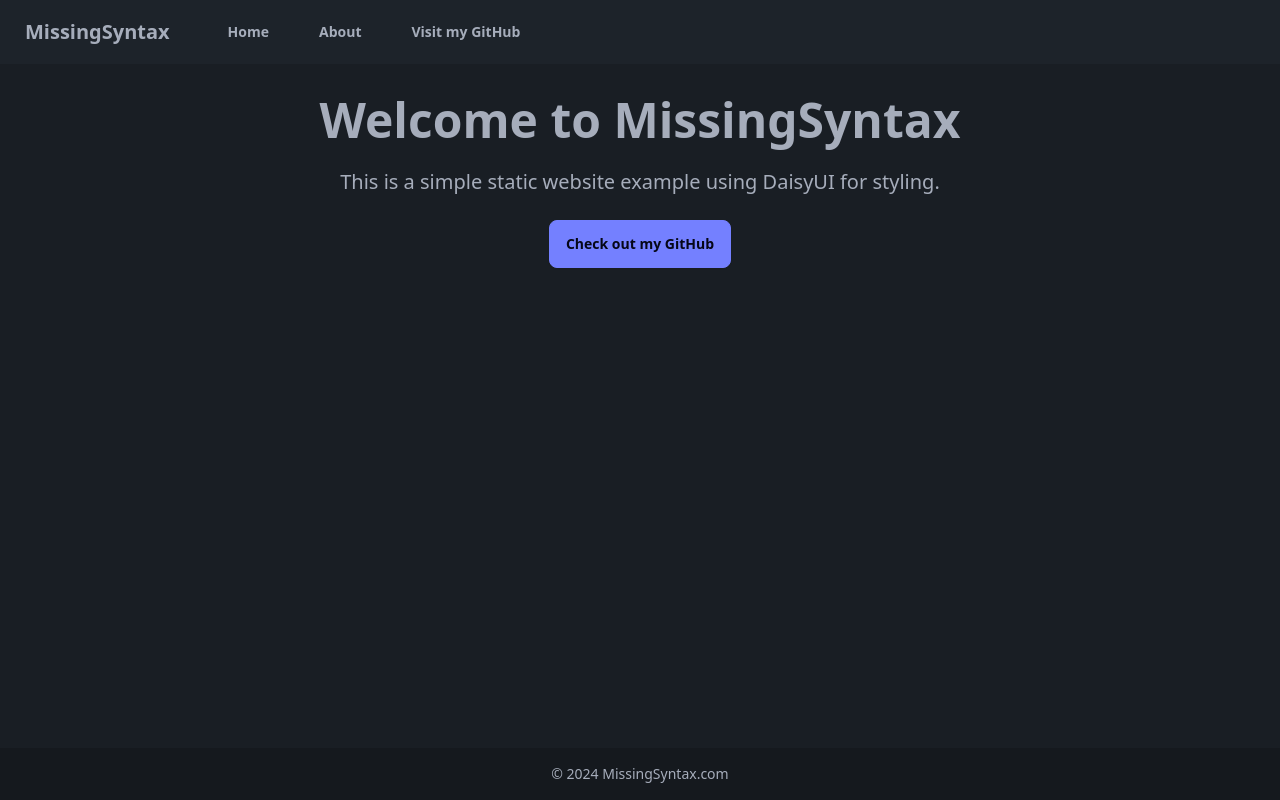
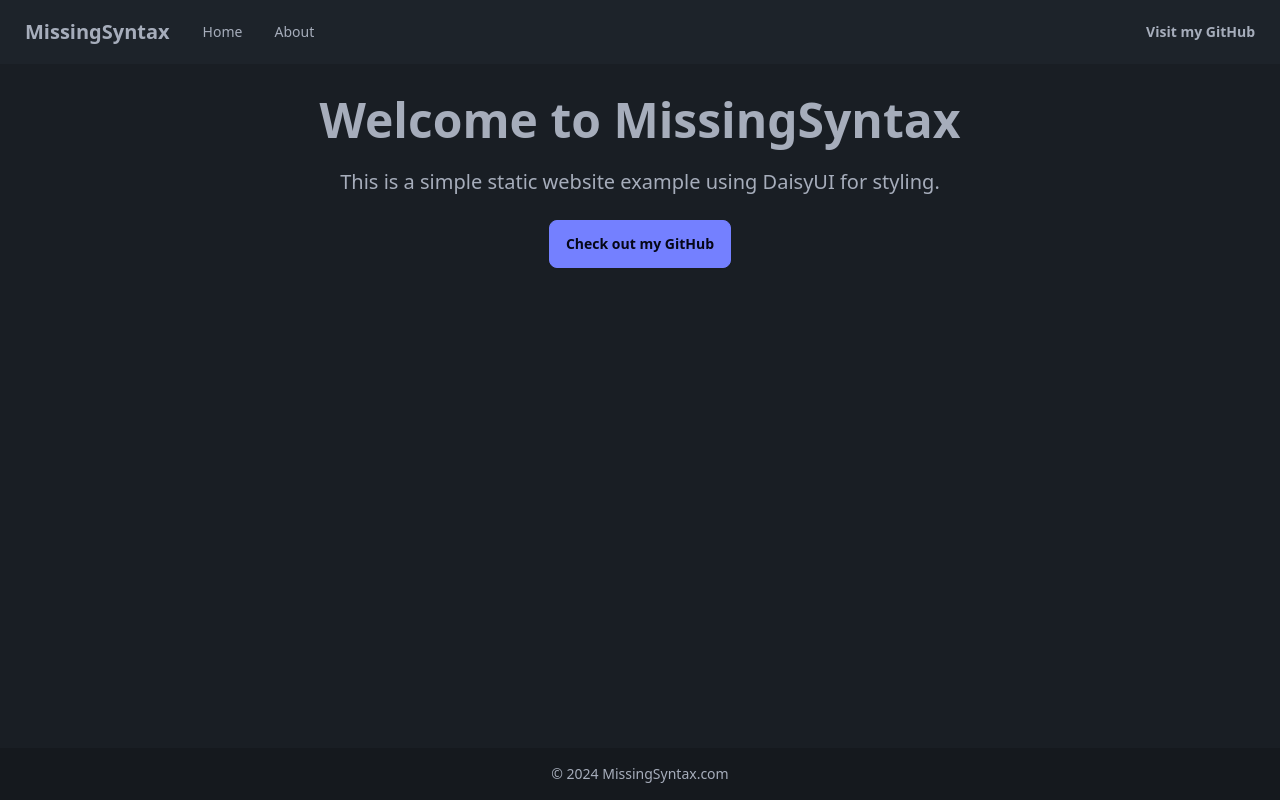
Before and after one commit to shadowzach7/cfwebpage, a website: page index.html in a window 1280 px wide. Drawn offline with Linux system fonts and the light colour scheme.

Commit message:
made more responsive for mobile browsers

```diff
--- a/index.html
+++ b/index.html
@@ -11,13 +11,30 @@
 
 <!-- Navbar -->
 <div class="navbar bg-base-100">
-    <a class="btn btn-ghost normal-case text-xl" href="#">MissingSyntax</a>
-    <div class="flex-1 px-2 mx-2">
-        <div class="flex justify-end">
-            <a class="btn btn-ghost mx-2" href="index.html">Home</a>
-            <a class="btn btn-ghost mx-2" href="about.html">About</a>
-            <a class="btn btn-ghost mx-2" href="https://github.com/shadowzach7" target="_blank">Visit my GitHub</a>
+    <div class="navbar-start">
+        <div class="dropdown">
+            <label tabindex="0" class="btn btn-ghost lg:hidden">
+                <svg xmlns="http://www.w3.org/2000/svg" class="h-5 w-5" fill="none" viewBox="0 0 24 24"
+                     stroke="currentColor">
+                    <path stroke-linecap="round" stroke-linejoin="round" stroke-width="2" d="M4 8h16M4 16h16"/>
+                </svg>
+            </label>
+            <ul tabindex="0" class="menu menu-compact dropdown-content mt-3 p-2 shadow bg-base-100 rounded-box w-52">
+                <li><a href="index.html">Home</a></li>
+                <li><a href="about.html">About</a></li>
+                <li><a href="https://github.com/shadowzach7" target="_blank">Visit my GitHub</a></li>
+            </ul>
         </div>
+        <a class="btn btn-ghost normal-case text-xl" href="index.html">MissingSyntax</a>
+        <!-- Desktop Menu Items -->
+        <ul class="menu menu-horizontal p-0 hidden lg:flex">
+            <li><a href="index.html">Home</a></li>
+            <li><a href="about.html">About</a></li>
+        </ul>
+    </div>
+    <!-- Navbar end for other desktop items -->
+    <div class="navbar-end hidden lg:flex">
+        <a class="btn btn-ghost" href="https://github.com/shadowzach7" target="_blank">Visit my GitHub</a>
     </div>
 </div>
 
```
Also changed, not shown: about.html (+24 -4 lines), dist/styles.css.
